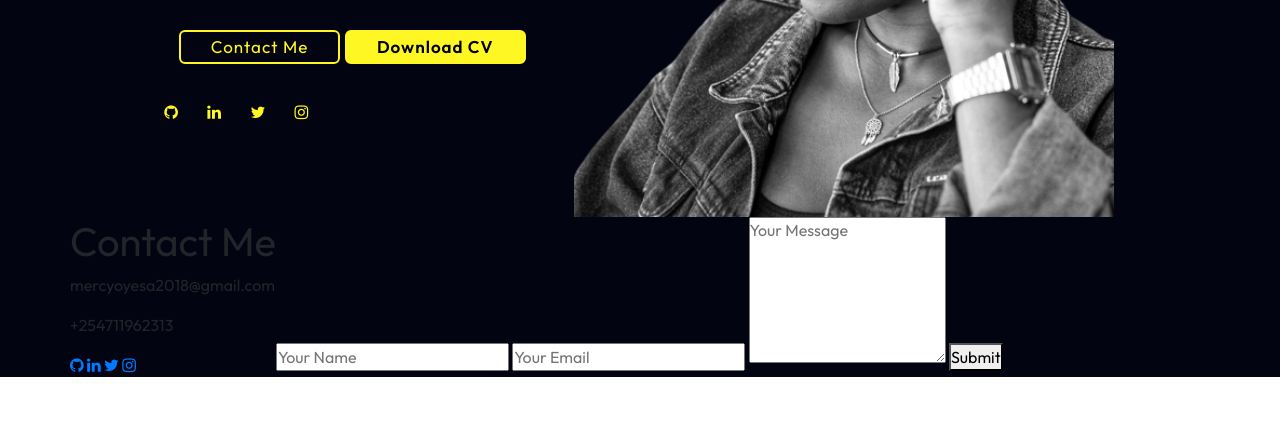
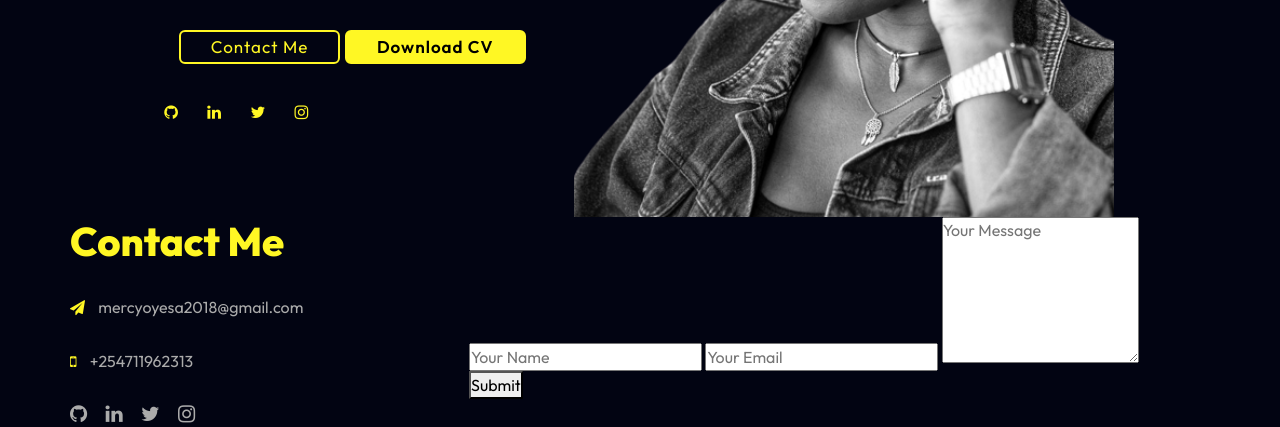
Before and after one commit to oyesa/portfolio2, a plain HTML site: page index.html in a window 1280 px wide. Shown: the part 583-1010 px from the top of the page. Before the commit the page ends 960 px from the top, so only its background shows below. Drawn offline with nearby package versions, Linux system fonts and the light colour scheme.

Commit message:
style contact section

```diff
--- a/index.html
+++ b/index.html
@@ -48,16 +48,14 @@
       </div>
     </div>
 
-   <!-- <div class="action-call">
-    <h2>Get in Touch</h2>
-   </div> -->
+   <!-- Contact section -->
    <div id="contact">
     <div class="container">
       <div class="row">
         <div class="contact-left">
           <h1 class="sub-title">Contact Me</h1>
-          <p>mercyoyesa2018@gmail.com</p>
-          <p>+254711962313</p>
+          <p> <i class="fa fa-paper-plane"></i> mercyoyesa2018@gmail.com</p>
+          <p> <i class="fa fa-mobile"></i> +254711962313</p>
           <div class="social-icons">
             <a href="https://github.com/oyesa" class="fa fa-github"></a>
             <a href="https://www.linkedin.com/in/mercy-oyesa-0a906b235/" class="fa fa-linkedin"></a>
--- a/styles.css
+++ b/styles.css
@@ -149,3 +149,45 @@ h2{
 #contact{
   background: #020412;
 }
+
+.sub-title{
+  color: #fff724;
+  font-weight: 800 !important;
+}
+
+.contact-left{
+  flex-basis: 35%;
+}
+
+.contact-right{
+  flex-basis: 60%;
+}
+
+.contact-left p{
+  margin-top: 30px;
+  color: #ababab;
+}
+
+.contact-left p i{
+  color: #fff724;
+  margin-right: 10px;
+  font-size: 15px;
+}
+
+.social-icons{
+  margin-top: 30px;
+}
+
+.social-icons a{
+  text-decoration: none;
+  font-size: 20px;
+  margin-right: 15px;
+  color: #ababab;
+  display: inline-block;
+  transition: transform 0.5s;
+}
+
+.social-icons a:hover{
+  color: #fff724;
+  transform: translateY(-5px);
+}
```
